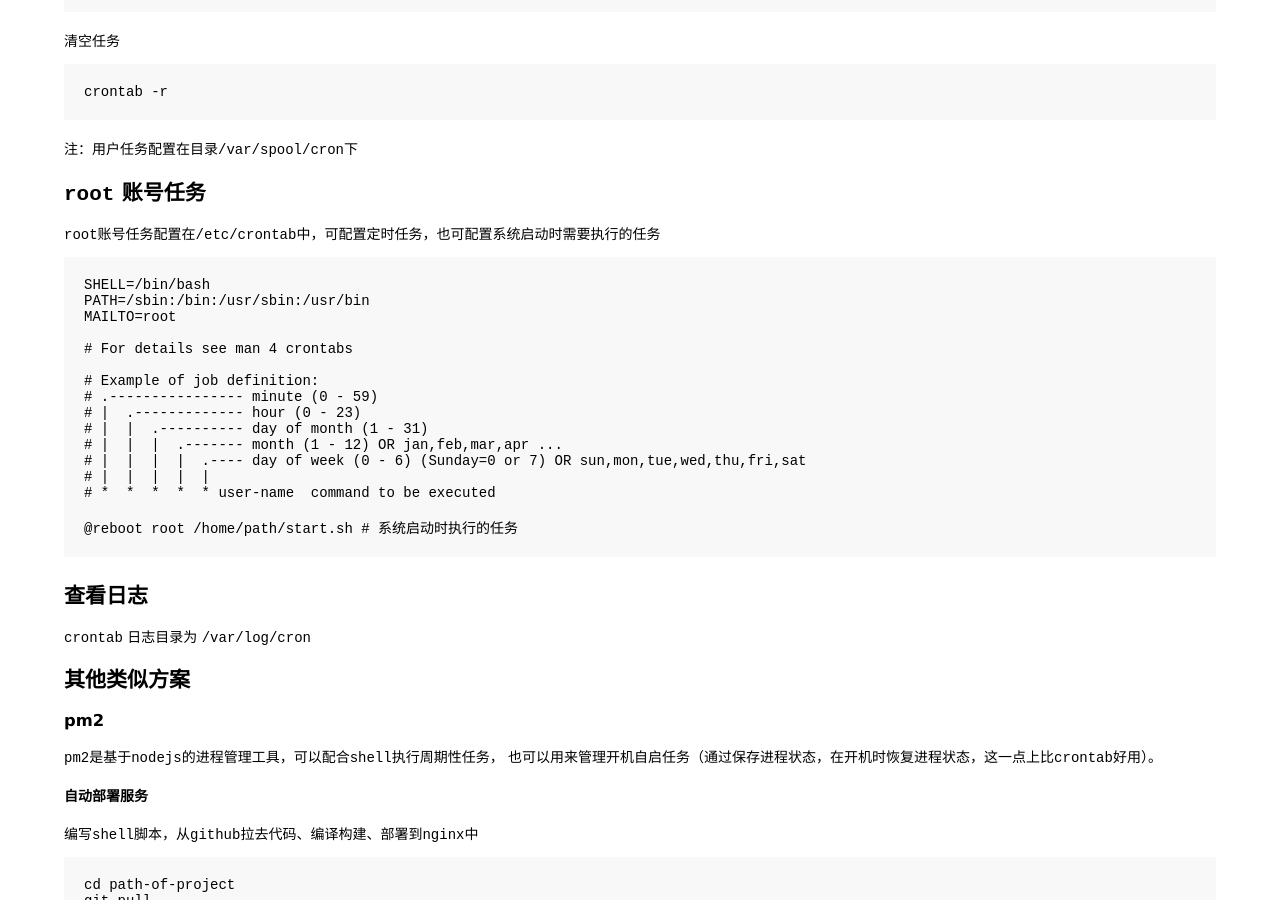
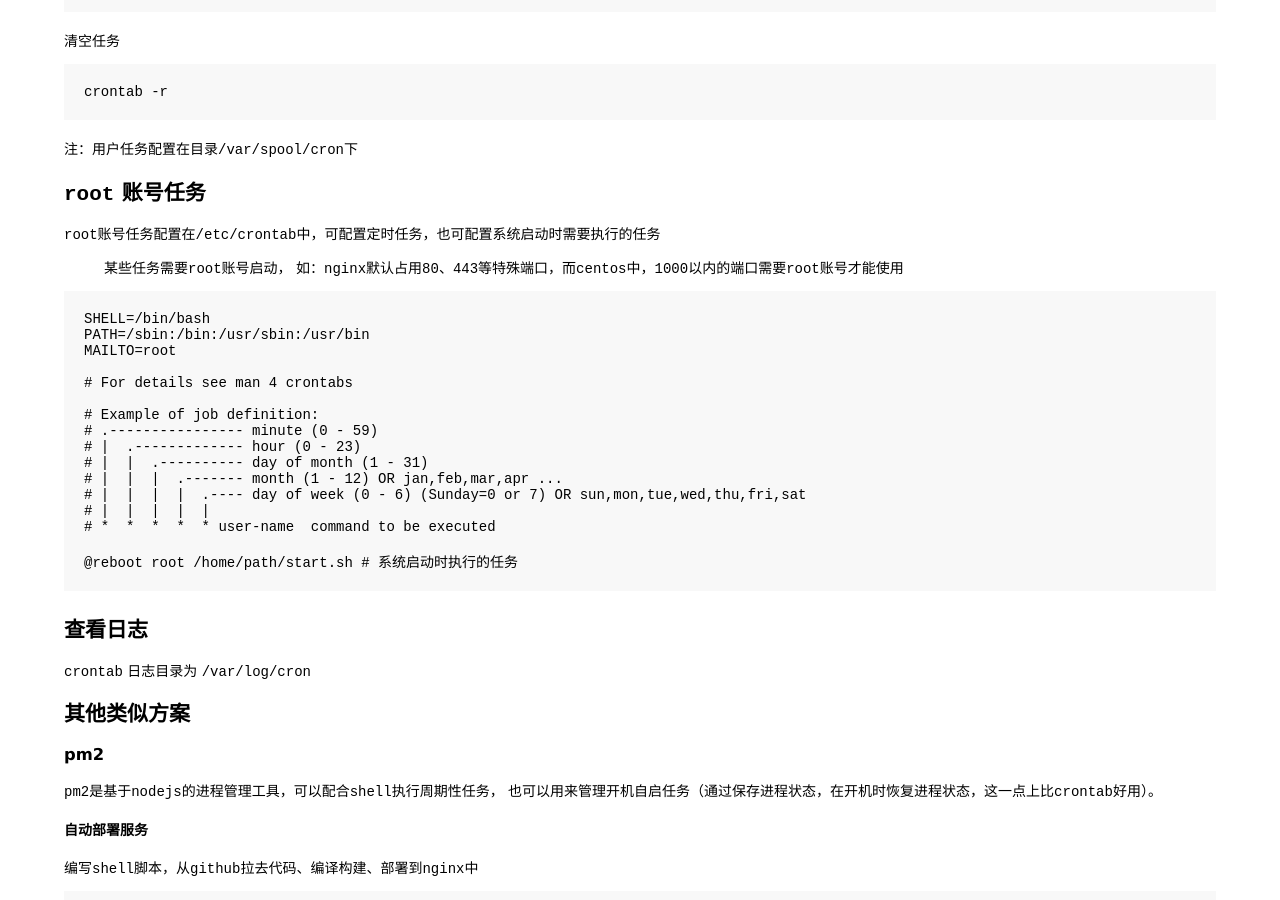
Before and after one commit to yihuaxiang/snippets, a Jekyll site: the page built from snippets/shell/crontab.md, in a window 1280 px wide and 900 px high, scrolled down 403 px. Built offline with Jekyll 4.4.1, drawn with Linux system fonts in a browser that asks for light colours.

Commit message:
feat: crontab

````diff
--- a/snippets/shell/crontab.md
+++ b/snippets/shell/crontab.md
@@ -29,6 +29,9 @@ crontab -r
 
 ## `root` 账号任务
 `root`账号任务配置在`/etc/crontab`中，可配置定时任务，也可配置系统启动时需要执行的任务
+
+> 某些任务需要`root`账号启动，
+> 如：`nginx`默认占用`80`、`443`等特殊端口，而`centos`中，`1000`以内的端口需要`root`账号才能使用
 
 ```shell
 SHELL=/bin/bash
````
